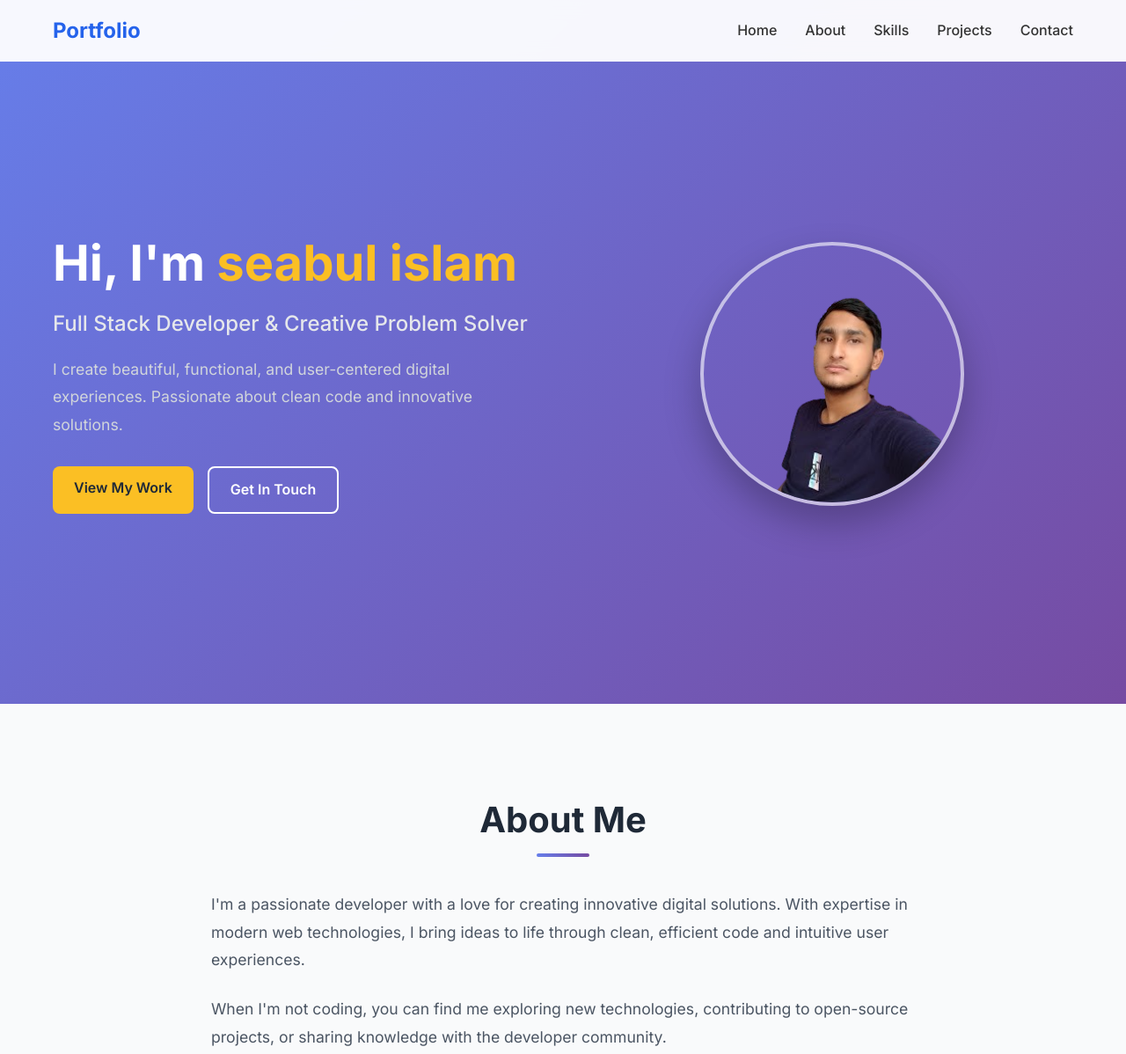
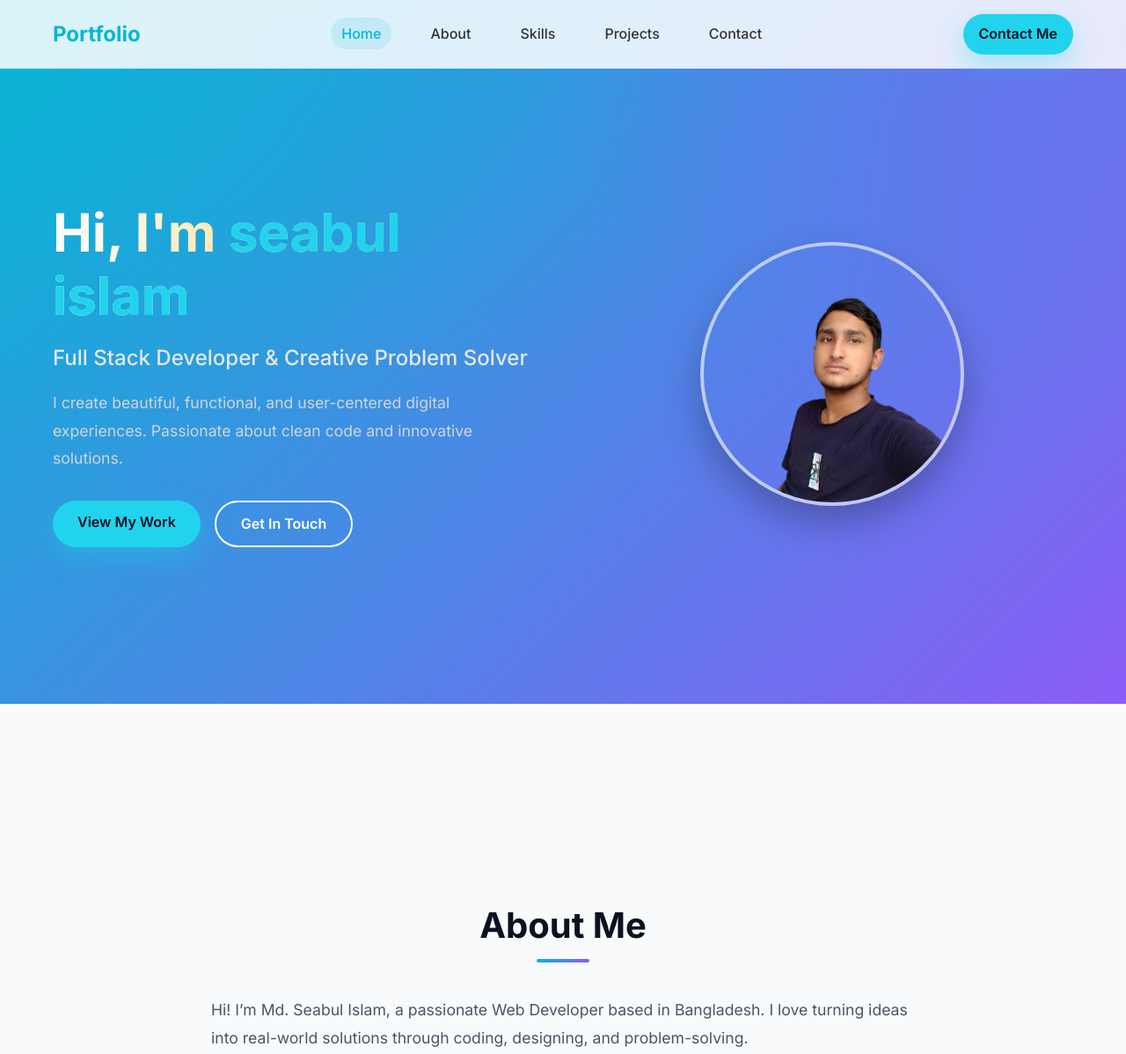
Before and after one commit to seabul/Protfolio.github.io, a plain HTML site: page index.html in a window 1280 px wide. Shown: the top 1198 px of the page at 88% size. Drawn offline with Linux system fonts and the light colour scheme; a script that the page names is missing.

Commit message:
Add files via upload

```diff
--- a/index.html
+++ b/index.html
@@ -32,6 +32,7 @@
                     <a href="#contact" class="nav-link">Contact</a>
                 </li>
             </ul>
+            <a href="#contact" class="btn btn-primary nav-cta">Contact Me</a>
             <div class="hamburger">
                 <span class="bar"></span>
                 <span class="bar"></span>
@@ -60,6 +61,11 @@
             </div>
         </div>
     </section>
+    <div class="wave-divider" aria-hidden="true">
+        <svg viewBox="0 0 1440 120" xmlns="http://www.w3.org/2000/svg" preserveAspectRatio="none">
+            <path d="M0,64 C240,128 480,0 720,32 C960,64 1200,144 1440,96 L1440,0 L0,0 Z"></path>
+        </svg>
+    </div>
 
     <!-- About Section -->
     <section id="about" class="about">
@@ -68,13 +74,16 @@
             <div class="about-content">
                 <div class="about-text">
                     <p>
-                        I'm a passionate developer with a love for creating innovative digital solutions.
-                        With expertise in modern web technologies, I bring ideas to life through clean,
-                        efficient code and intuitive user experiences.
+                        Hi! I’m Md. Seabul Islam, a passionate Web Developer based in Bangladesh. I love turning ideas into real-world solutions through coding, designing, and problem-solving.
                     </p>
                     <p>
-                        When I'm not coding, you can find me exploring new technologies, contributing to
-                        open-source projects, or sharing knowledge with the developer community.
+                        With a strong foundation in full‑stack web development (HTML, CSS, JavaScript, React, Node.js, Express, and MongoDB), I enjoy creating projects that are not only functional but also user-friendly and efficient. I’m constantly learning and exploring new technologies to improve my craft and deliver quality work.
+                    </p>
+                    <p>
+                        When I’m not coding, I enjoy exploring tech trends and designing creative projects, which inspires me to approach challenges with fresh ideas.
+                    </p>
+                    <p>
+                        I’m always open to new opportunities and collaborations that push my skills and creativity further.
                     </p>
                     <div class="about-stats">
                         <div class="stat">
--- /dev/null
+++ b/script.js
@@ -0,0 +1,64 @@
+document.addEventListener('DOMContentLoaded', () => {
+    const navbar = document.querySelector('.navbar');
+    const hamburger = document.querySelector('.hamburger');
+    const navMenu = document.querySelector('.nav-menu');
+    const navLinks = document.querySelectorAll('.nav-link');
+    const sections = Array.from(document.querySelectorAll('section[id]'));
+
+    // Navbar shadow/background on scroll
+    const handleNavScroll = () => {
+        if (window.scrollY > 10) {
+            navbar.classList.add('scrolled');
+        } else {
+            navbar.classList.remove('scrolled');
+        }
+    };
+    handleNavScroll();
+    window.addEventListener('scroll', handleNavScroll, { passive: true });
+
+    // Mobile menu toggle
+    if (hamburger && navMenu) {
+        hamburger.addEventListener('click', () => {
+            navMenu.classList.toggle('active');
+            hamburger.classList.toggle('active');
+        });
+    }
+
+    // Close mobile menu when clicking a link
+    navLinks.forEach(link => {
+        link.addEventListener('click', () => {
+            navMenu?.classList.remove('active');
+            hamburger?.classList.remove('active');
+        });
+    });
+
+    // Scrollspy: highlight active nav link based on section in view
+    const linkMap = new Map();
+    navLinks.forEach(link => {
+        const href = link.getAttribute('href');
+        if (href && href.startsWith('#')) {
+            linkMap.set(href.slice(1), link);
+        }
+    });
+
+    const setActiveLink = (id) => {
+        navLinks.forEach(l => l.classList.remove('active'));
+        const active = linkMap.get(id);
+        if (active) active.classList.add('active');
+    };
+
+    const observer = new IntersectionObserver((entries) => {
+        const visible = entries
+            .filter(e => e.isIntersecting)
+            .sort((a, b) => b.intersectionRatio - a.intersectionRatio);
+        if (visible[0]) {
+            setActiveLink(visible[0].target.id);
+        }
+    }, {
+        root: null,
+        rootMargin: '-20% 0px -60% 0px',
+        threshold: [0, 0.25, 0.5, 0.75, 1]
+    });
+
+    sections.forEach(section => observer.observe(section));
+});
--- a/styles.css
+++ b/styles.css
@@ -3,6 +3,18 @@
     margin: 0;
     padding: 0;
     box-sizing: border-box;
+}
+
+:root {
+    --primary: #06b6d4;
+    --primary-600: #0891b2;
+    --secondary: #8b5cf6;
+    --secondary-600: #7c3aed;
+    --accent: #22d3ee;
+    --text: #0f172a;
+    --muted-text: #374151;
+    --bg: #f8fafc;
+    --card: #ffffff;
 }
 
 html {
@@ -12,7 +24,7 @@ html {
 body {
     font-family: 'Inter', sans-serif;
     line-height: 1.6;
-    color: #333;
+    color: var(--text);
     overflow-x: hidden;
 }
 
@@ -27,11 +39,16 @@ body {
     position: fixed;
     top: 0;
     width: 100%;
-    background: rgba(255, 255, 255, 0.95);
+    background: rgba(255, 255, 255, 0.85);
     backdrop-filter: blur(10px);
     z-index: 1000;
     padding: 1rem 0;
     transition: all 0.3s ease;
+}
+
+.navbar.scrolled {
+    background: rgba(255, 255, 255, 0.95);
+    box-shadow: 0 8px 24px rgba(0,0,0,0.08);
 }
 
 .nav-container {
@@ -43,16 +60,20 @@ body {
     align-items: center;
 }
 
+.nav-cta {
+    display: none;
+}
+
 .nav-logo a {
     font-size: 1.5rem;
     font-weight: 700;
-    color: #2563eb;
+    color: var(--primary);
     text-decoration: none;
     transition: color 0.3s ease;
 }
 
 .nav-logo a:hover {
-    color: #1d4ed8;
+    color: var(--primary-600);
 }
 
 .nav-menu {
@@ -67,11 +88,11 @@ body {
     font-weight: 500;
     transition: color 0.3s ease;
     position: relative;
+    padding: 8px 12px;
+    border-radius: 999px;
 }
 
-.nav-link:hover {
-    color: #2563eb;
-}
+.nav-link:hover { color: var(--primary); }
 
 .nav-link::after {
     content: '';
@@ -80,12 +101,17 @@ body {
     height: 2px;
     bottom: -5px;
     left: 0;
-    background-color: #2563eb;
+    background-color: var(--primary);
     transition: width 0.3s ease;
 }
 
 .nav-link:hover::after {
     width: 100%;
+}
+
+.nav-link.active {
+    background: rgba(6, 182, 212, 0.12);
+    color: var(--primary);
 }
 
 .hamburger {
@@ -102,12 +128,18 @@ body {
     transition: 0.3s;
 }
 
+.hamburger.active .bar:nth-child(1) { transform: translateY(6px) rotate(45deg); }
+.hamburger.active .bar:nth-child(2) { opacity: 0; }
+.hamburger.active .bar:nth-child(3) { transform: translateY(-6px) rotate(-45deg); }
+
 /* Hero Section */
 .hero {
     min-height: 100vh;
     display: flex;
     align-items: center;
-    background: linear-gradient(135deg, #667eea 0%, #764ba2 100%);
+    background: radial-gradient(1200px 600px at 10% 20%, rgba(6,182,212,0.30), transparent 60%),
+                radial-gradient(900px 500px at 90% 10%, rgba(139,92,246,0.30), transparent 60%),
+                linear-gradient(135deg, var(--primary) 0%, var(--secondary) 100%);
     color: white;
     padding: 100px 0 50px;
 }
@@ -123,14 +155,18 @@ body {
 }
 
 .hero-title {
-    font-size: 3.5rem;
+    font-size: 3.75rem;
     font-weight: 700;
     margin-bottom: 1rem;
     line-height: 1.2;
+    background: linear-gradient(90deg, #ffffff, #fbbf24);
+    -webkit-background-clip: text;
+    background-clip: text;
+    color: transparent;
 }
 
 .highlight {
-    color: #fbbf24;
+    color: var(--accent);
 }
 
 .hero-subtitle {
@@ -154,8 +190,8 @@ body {
 }
 
 .btn {
-    padding: 12px 24px;
-    border-radius: 8px;
+    padding: 12px 28px;
+    border-radius: 999px;
     text-decoration: none;
     font-weight: 600;
     transition: all 0.3s ease;
@@ -166,26 +202,29 @@ body {
 }
 
 .btn-primary {
-    background: #fbbf24;
-    color: #1f2937;
+    background: var(--accent);
+    color: #0b1220;
+    box-shadow: 0 12px 30px rgba(34, 211, 238, 0.35);
 }
 
 .btn-primary:hover {
-    background: #f59e0b;
+    background: #06b6d4;
     transform: translateY(-2px);
-    box-shadow: 0 10px 25px rgba(251, 191, 36, 0.3);
+    box-shadow: 0 16px 40px rgba(6, 182, 212, 0.45);
 }
 
 .btn-secondary {
     background: transparent;
     color: white;
     border: 2px solid white;
+    box-shadow: inset 0 0 0 0 rgba(255, 255, 255, 0.2);
 }
 
 .btn-secondary:hover {
     background: white;
     color: #1f2937;
     transform: translateY(-2px);
+    box-shadow: 0 16px 40px rgba(255, 255, 255, 0.25);
 }
 
 .hero-image {
@@ -209,7 +248,7 @@ body {
     font-weight: 700;
     text-align: center;
     margin-bottom: 3rem;
-    color: #1f2937;
+    color: #0b1220;
     position: relative;
 }
 
@@ -221,14 +260,14 @@ body {
     transform: translateX(-50%);
     width: 60px;
     height: 4px;
-    background: linear-gradient(90deg, #667eea, #764ba2);
+    background: linear-gradient(90deg, var(--primary), var(--secondary));
     border-radius: 2px;
 }
 
 /* About Section */
 .about {
     padding: 100px 0;
-    background: #f9fafb;
+    background: var(--bg);
 }
 
 .about-content {
@@ -266,7 +305,7 @@ body {
 .stat h3 {
     font-size: 2.5rem;
     font-weight: 700;
-    color: #2563eb;
+    color: var(--primary);
     margin-bottom: 0.5rem;
 }
 
@@ -318,7 +357,7 @@ body {
 
 .skill-item i {
     font-size: 1.5rem;
-    color: #2563eb;
+    color: var(--primary);
 }
 
 .skill-item span {
@@ -329,7 +368,7 @@ body {
 /* Projects Section */
 .projects {
     padding: 100px 0;
-    background: #f9fafb;
+    background: var(--bg);
 }
 
 .projects-grid {
@@ -339,24 +378,42 @@ body {
 }
 
 .project-card {
-    background: white;
-    border-radius: 12px;
+    background: rgba(255, 255, 255, 0.65);
+    -webkit-backdrop-filter: blur(10px);
+    backdrop-filter: blur(10px);
+    border: 1px solid rgba(255, 255, 255, 0.4);
+    border-radius: 16px;
     overflow: hidden;
-    box-shadow: 0 4px 6px rgba(0, 0, 0, 0.05);
+    box-shadow: 0 10px 30px rgba(0, 0, 0, 0.08);
     transition: all 0.3s ease;
 }
 
 .project-card:hover {
-    transform: translateY(-10px);
-    box-shadow: 0 20px 40px rgba(0, 0, 0, 0.1);
+    transform: translateY(-10px) scale(1.01);
+    box-shadow: 0 30px 60px rgba(0, 0, 0, 0.12);
 }
 
 .project-image {
     height: 200px;
-    background: linear-gradient(135deg, #667eea 0%, #764ba2 100%);
+    background: linear-gradient(135deg, var(--primary) 0%, var(--secondary) 100%);
     display: flex;
     align-items: center;
     justify-content: center;
+}
+
+/* Wave divider after hero */
+.wave-divider {
+    background: var(--bg);
+}
+
+.wave-divider svg {
+    display: block;
+    width: 100%;
+    height: 120px;
+}
+
+.wave-divider path {
+    fill: var(--bg);
 }
 
 .project-placeholder {
@@ -404,7 +461,7 @@ body {
 
 .project-link {
     text-decoration: none;
-    color: #2563eb;
+    color: var(--primary);
     font-weight: 500;
     display: flex;
     align-items: center;
@@ -413,7 +470,7 @@ body {
 }
 
 .project-link:hover {
-    color: #1d4ed8;
+    color: var(--primary-600);
 }
 
 /* Contact Section */
@@ -455,7 +512,7 @@ body {
 }
 
 .contact-item i {
-    color: #2563eb;
+    color: var(--primary);
     font-size: 1.25rem;
     width: 20px;
 }
@@ -483,7 +540,7 @@ body {
 }
 
 .social-link:hover {
-    background: #2563eb;
+    background: var(--primary);
     color: white;
     transform: translateY(-3px);
 }
@@ -550,6 +607,8 @@ body {
     .nav-menu.active {
         left: 0;
     }
+
+    .nav-cta { display: none; }
 
     .hero-container {
         grid-template-columns: 1fr;
@@ -638,6 +697,13 @@ body {
     }
 }
 
+@media (min-width: 1024px) {
+    .nav-cta {
+        display: inline-block;
+        padding: 10px 18px;
+    }
+}
+
 /* Animations */
 @keyframes fadeInUp {
     from {
```
